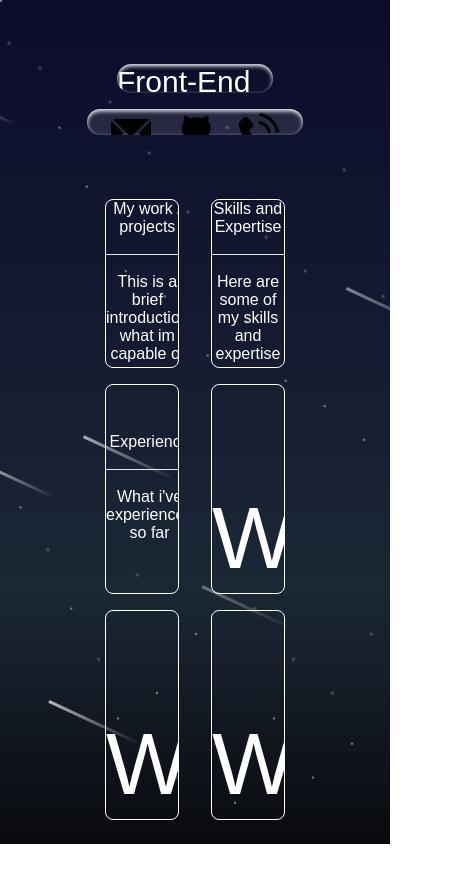
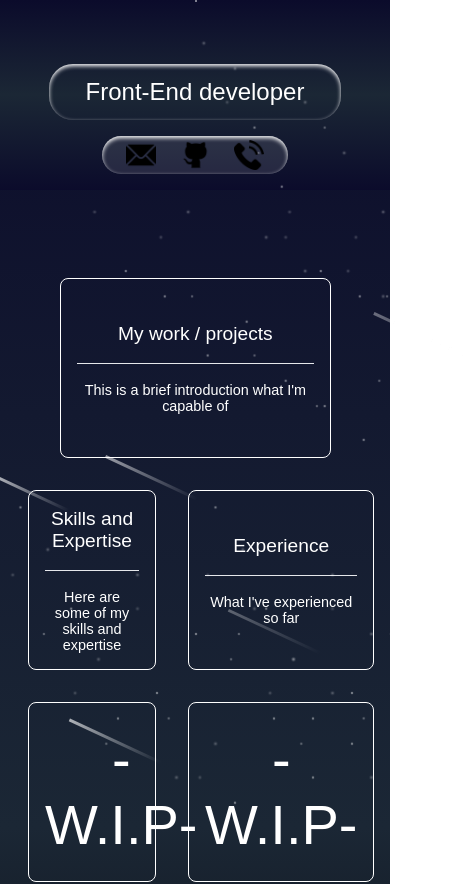
Before and after one commit to P4NV/Portfolio, a React (Create React App) app: page / in a window 390 px wide. Shown: the top 884 px of the page, 465 px wide, since content can reach past the window. Before the commit the page ends 844 px from the top, so only its background shows below. Built offline with nearby package versions, Linux system fonts and the light colour scheme.

Commit message:
New layout and some touches for mobile

```diff
--- a/src/App.css
+++ b/src/App.css
@@ -10,20 +10,27 @@
   margin: 0;
   padding: 0;
   box-sizing: border-box;
-  overflow: hidden;
+  scrollbar-width: none;
 }
 .App{
     display: flex;
     flex-direction: column;
     align-items: center;
-    justify-content: center;
+    justify-content: flex-start;
     font: 16px sans-serif;
     background: linear-gradient(to bottom, #0b0b2b, #1b2735 70%, #090a0f);
-    overflow: hidden;
     width: 100%;
-    height: 100vh;
+    min-height: 100vh;
     margin: 0;
     padding: 0;
+}
+
+.sticky-header {
+  width: 100%;
+  display: flex;
+  flex-direction: column;
+  justify-content: center;
+  align-items: center;
 }
 
 /* Shared icon wrapper */
@@ -71,7 +78,6 @@
 #Phone-Icon:hover .hover {
   opacity: 1;
   transform: scale(1.1);          /* slight grow */
-  box-shadow: 0 0 20px white;     /* soft glow */
   transition: opacity 0.35s ease, transform 0.3s ease, box-shadow 0.5s ease;
 }
 
@@ -178,6 +184,12 @@
   animation: twinkle 6s infinite linear reverse;
 }
 
+.card-inner{
+
+  margin: auto;
+  padding: auto;
+
+}
 
 .card .card-inner{
     display: inline-block;            /* isolate transform from table layout */
@@ -208,7 +220,6 @@
     border: transparent;
     box-shadow: 1px 1px 30px rgb(255, 255, 255);
     text-shadow: 1px 1px 5px rgb(255, 255, 255);
-    padding: 5px;
     transform-origin: center center;
     transition: all 0.5s ease-out;
     }
@@ -268,8 +279,20 @@
     ******************************************************/
 
 
-/* small responsive tweak */
+/* tablet */
+@media (max-width: 1024px) {
+  .content-container {
+    width: 85%;
+  }
+}
+
+/* mobile landscape & tablet portrait*/
 @media (max-width: 768px) {
+    .content-container {
+      grid-template-columns: 1fr;
+      width: 90%;
+    }
+
     .Projects-container,
     .Skills-container,
     .Experience-container,
@@ -281,3 +304,80 @@
         height: 76%;
     }
 }
+
+
+/* mobile portrait */
+@media (max-width: 391px){
+
+    .content-container {
+      width: 90%;
+    }
+
+    .sticky-header {
+      position: sticky;
+      top: 0;
+      z-index: 100;
+      width: 100%;
+      display: flex;
+      flex-direction: column;
+      align-items: center;
+      padding-bottom: 1rem;
+      background: linear-gradient(to bottom, #0b0b2b, #1b2735 50%, #0b0b2b);
+    }
+
+    .card{
+      height: 180px;
+    }
+
+    .card h2 {
+      font-size: 1.2rem;
+    }
+
+    .card p {
+      font-size: 0.9rem;
+    }
+
+    .card h2[style*="font-size: 5.5rem"] {
+      font-size: 3.5rem !important;
+    }
+
+    /************** Icons ****************/
+          /* Shared icon wrapper */
+      #Mail-Icon, #Git-Icon, #Phone-Icon {
+        position: relative;
+        width: 30px;
+        height: 30px;
+        display: inline-block;
+      }
+
+      /* Base + hover stacked */
+      #Mail-Icon img,
+      #Git-Icon img,
+      #Phone-Icon img {
+        position: absolute;
+        top: 0;
+        left: 0;
+        width: 30px;
+        height: 30px;
+        transition: opacity 0.35s ease,
+                    transform 0.3s ease,
+                    box-shadow 0.5s ease;
+      }
+    /************ Icons ****************/
+
+
+    .Projects-container.show,
+    .Skills-container.show,
+    .Experience-container.show,
+    .Page4-container.show,
+    .Page5-container.show,
+    .Page6-container.show {
+        width: 100%;
+        height: 82%;
+        border-radius: 0;
+        opacity: 1;
+        position: fixed;
+        transform: translate(-50%, -38%) ;
+        pointer-events: auto;
+    }
+}
--- a/src/components/ContentContainer.js
+++ b/src/components/ContentContainer.js
@@ -50,78 +50,95 @@ export default function ContentContainer(){
 
     return (
     <>
-            <table className="h-4/6 w-8/12 table-fixed border-separate border-spacing-y-4 border-spacing-x-8 mt-10  m-auto p-2 overflow-visible ">
-                <tbody>
-                    <tr>
-                        <td
+        <div className="content-container
+            grid grid-cols-10
+            gap-y-8 gap-x-8
+            overflow-visible
+            w-5/12 h-3/4
+            mt-20 mb-20 mx-auto  p-2
+        ">
+
+            {/* My work / projects */}
+            <div
                 role="button"
                 onClick={openProjects}
-                            className="card border border-white rounded-lg text-center w-1/2 h-1/3 text-white select-none ">
-
+                className="card col-span-7 col-start-2 col-end-10 border border-white rounded-lg text-center text-white select-none p-4 flex flex-col items-center justify-center"
+            >
                 <div className="card-inner">
                     <h2>My work / projects</h2>
-                                <br/>
-                                <hr/>
-                                <br/>
-                                <p>This is a brief introduction what im capable of</p>
+                    <br />
+                    <hr />
+                    <br />
+                    <p>This is a brief introduction what I'm capable of</p>
                 </div>
-                        </td>
-                        <td
-                            role='button'
+            </div>
+
+            {/* Skills */}
+            <div
+                role="button"
                 onClick={openSkills}
-                            className="card border border-white rounded-lg text-center w-1/2 h-1/3 text-white">
-
+                className="card col-span-5 col-start-1 col-end-6 border border-white rounded-lg text-center text-white select-none p-4 flex flex-col items-center justify-center"
+            >
                 <div className="card-inner">
                     <h2>Skills and Expertise</h2>
-                                <br/>
-                                <hr/>
-                                <br/>
+                    <br />
+                    <hr />
+                    <br />
                     <p>Here are some of my skills and expertise</p>
                 </div>
-                        </td>
-                    </tr>
-                    <tr>
-                        <td
-                            role='button'
+            </div>
+
+            {/* Experience */}
+            <div
+                role="button"
                 onClick={openExperience}
-                            className="card border border-white rounded-lg text-center w-1/2 h-1/3 text-white">
+                className="card col-span-5  col-end-11 border border-white rounded-lg text-center text-white select-none p-4 flex flex-col items-center justify-center"
+            >
                 <div className="card-inner">
                     <h2>Experience</h2>
-                                <br/>
-                                <hr/>
-                                <br/>
-                                <p>What i've experienced so far</p>
+                    <br />
+                    <hr />
+                    <br />
+                    <p>What I've experienced so far</p>
                 </div>
-                        </td>
-                        <td
-                            role='button'
+            </div>
+
+            {/* WIP 4 */}
+            <div
+                role="button"
                 onClick={openPage4}
-                            className="card border border-white rounded-lg text-center w-1/2 h-1/3 text-white">
+                className="card col-span-5 col-start-1 col-end-6 border border-white rounded-lg text-center text-white select-none p-4 flex flex-col items-center justify-center"
+            >
                 <div className="card-inner">
-                                <h2 style={{fontSize: '5.5rem'}}>-W.I.P-</h2>
+                    <h2 style={{ fontSize: "5.5rem" }}>-W.I.P-</h2>
                 </div>
-                        </td>
-                    </tr>
-                    <tr>
-                        <td
-                            role='button'
+            </div>
+
+            {/* WIP 5 */}
+            <div
+                role="button"
                 onClick={openPage5}
-                            className="card border border-white rounded-lg text-center w-1/2 h-1/3 text-white">
+                className="card col-span-5  col-end-11 border border-white rounded-lg text-center text-white select-none p-4 flex flex-col items-center justify-center"
+            >
                 <div className="card-inner">
-                                <h2 style={{fontSize:'5.5rem'}}>-W.I.P-</h2>
+                    <h2 style={{ fontSize: "5.5rem" }}>-W.I.P-</h2>
                 </div>
-                        </td>
-                        <td
-                            role='button'
+            </div>
+
+            {/* WIP 6 */}
+            <div
+                role="button"
                 onClick={openPage6}
-                            className="card border border-white rounded-lg text-center w-1/2 h-1/3 text-white">
+                className="card col-span-10 col-start-1 col-end-11 border border-white rounded-lg text-center text-white select-none p-4 flex flex-col items-center justify-center"
+            >
                 <div className="card-inner">
-                                <h2 style={{fontSize:'5.5rem'}}>-W.I.P-</h2>
+                    <h2 style={{ fontSize: "5.5rem" }}>-W.I.P-</h2>
                 </div>
-                        </td>
-                    </tr>
-                </tbody>
-            </table>
+            </div>
+
+        </div>
+
+
 
             {/* Projects overlay — keep it in the DOM but invisible by default so
                 you can animate it in. Use the `show` class to drive the entrance. */}
--- a/src/components/Header.js
+++ b/src/components/Header.js
@@ -8,11 +8,17 @@ import ContactWhite from "../public/icons/telephoneWhite.png"
 export default function Header() {
 
     return (
-        <>
+        <header className="sticky-header ">
+            <div className='background'>
+                <div class="stars"></div>
+                </div>
+
             <div className="w-2/5 h-16  mt-16 rounded-3xl flex items-center
-                            bg-transparent shadow-inner shadow-white"  >
+                            bg-transparent shadow-inner shadow-white
+                            max-[391px]:w-9/12 max-[391px]:h-14"  >
 
-                <h1 className="text-3xl text-white m-auto">Front-End developer</h1>
+                <h1 className="text-3xl text-white m-auto
+                               max-[391px]:text-2xl">Front-End developer</h1>
 
             </div>
             <div className="Icons flex gap-6 text-white shadow-inner shadow-white bg-white bg-opacity-10 px-6 py-1  rounded-3xl mt-4">
@@ -33,7 +39,7 @@ export default function Header() {
                 </a>
 
             </div>
-        </>
+    </header>
     );
 
 
```
Lines whose indentation alone changed are shown as unchanged.
